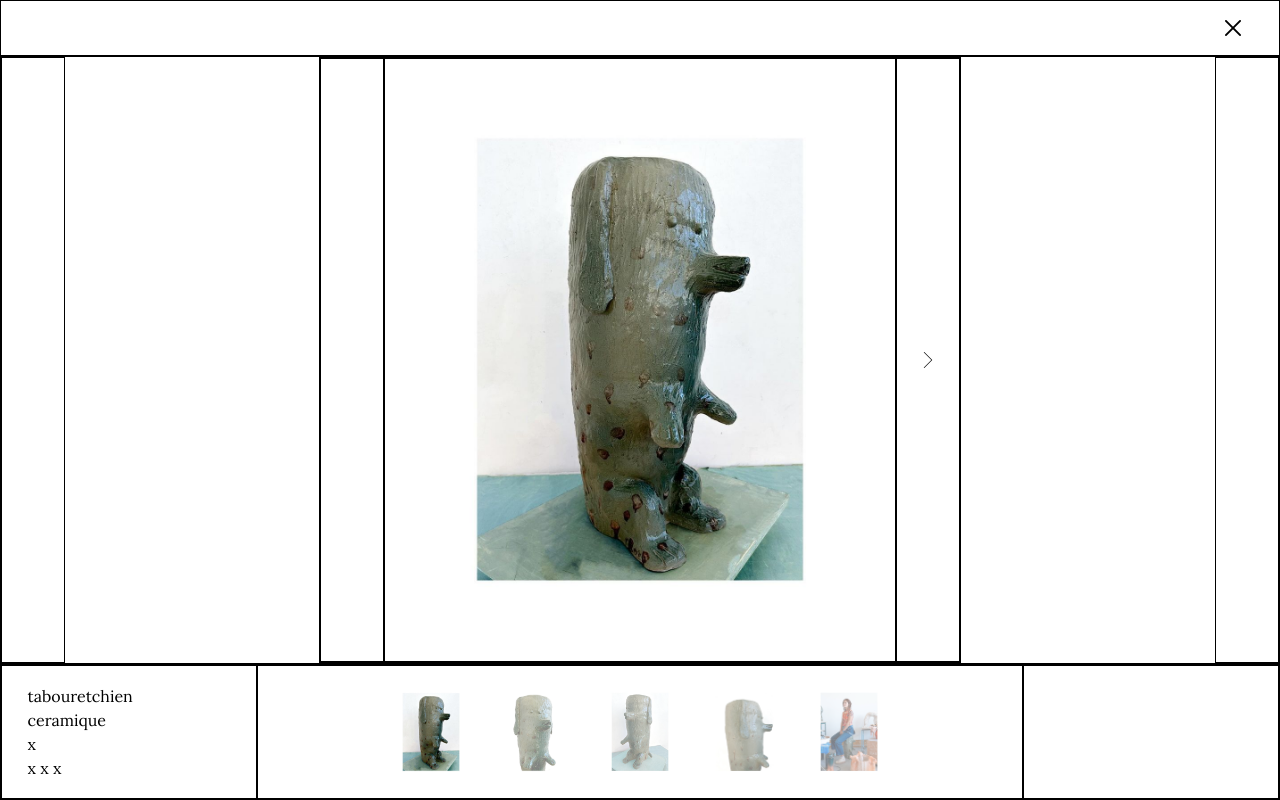
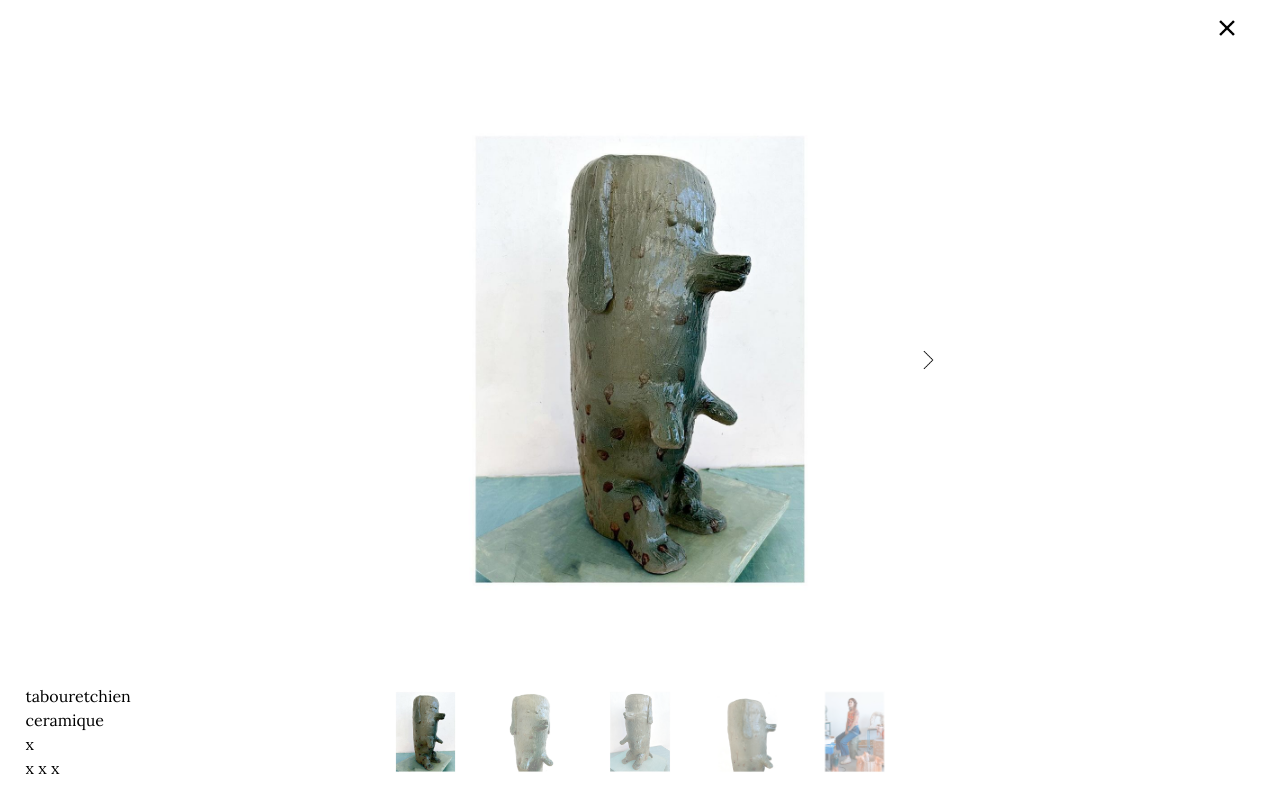
Before and after one commit to zax-pfe/Chloe-Next, a Next.js app: page /gallery/0 in a window 1280 px wide. Built offline with nearby package versions, Linux system fonts and the light colour scheme.

Commit message:
pageitem finished

```diff
--- /dev/null
+++ b/src/components/icons.tsx
@@ -0,0 +1,17 @@
+import Image from "next/image";
+import arrow_right from "../../public/icons/arrow-right.png";
+import arrow_left from "../../public/icons/arrow-left.png";
+import crossIcon from "../../public/icons/x.png";
+import "../styles/icons.css";
+
+export function ArrowNextIcon() {
+  return <Image className="icon" src={arrow_right} alt="arrow icon" />;
+}
+
+export function ArrowPrevtIcon() {
+  return <Image className="icon" src={arrow_left} alt="arrow icon" />;
+}
+
+export function CrossIcon() {
+  return <Image className="icon" src={crossIcon} alt="cross icon" />;
+}
--- a/src/components/pageItem.tsx
+++ b/src/components/pageItem.tsx
@@ -3,15 +3,13 @@ import { useRouter } from "next/navigation";
 import React, { useState, useEffect } from "react";
 import { artlist } from "../data/artlist";
 import "../styles/pageItem.css";
-import crossIcon from "../../public/icons/x.png";
-import arrow_left from "../../public/icons/arrow-left.png";
-import arrow_right from "../../public/icons/arrow-right.png";
 import Image from "next/image";
 import { Dispatch, SetStateAction } from "react";
 import Link from "next/link";
 import Router from "next/router";
 import { motion, AnimatePresence } from "framer-motion";
 import Thumbnails from "./thumbnails";
+import { ArrowNextIcon, ArrowPrevtIcon, CrossIcon } from "../components/icons";
 
 interface PageItemProps {
   index: number;
@@ -44,55 +42,46 @@ function PageItem(props: PageItemProps) {
 
   return (
     <div className={"pageItem-container"}>
-      <div className="top-container test">
-        <Image
-          className="icon"
-          src={crossIcon}
-          alt="cross icon"
-          onClick={() => handleCloseClick()}
-        />
+      <div className="top-container">
+        <div onClick={() => handleCloseClick()}>
+          <CrossIcon />
+        </div>
       </div>
-      <div className="main-container test">
-        <div className="main-container-item test"></div>
-        <div className="main-container-item test">
-          <div className="main-container-sub-item test">
+      <div className="main-container">
+        <div className="main-container-item"></div>
+        <div className="main-container-item">
+          <div className="main-container-sub-item">
             {activeThumbnail > 0 && (
-              <Image
-                className="icon"
-                src={arrow_left}
-                alt="arrow icon"
-                onClick={() => handlePrevClick()}
-              />
+              <div onClick={() => handlePrevClick()}>
+                <ArrowPrevtIcon />
+              </div>
             )}
           </div>
-          <div className="main-container-image test">
+          <div className="main-container-image">
             <Image
               className="main-image"
               src={activeImage}
               alt={`cover ${artwork.name}`}
             />
           </div>
-          <div className="main-container-sub-item test">
+          <div className="main-container-sub-item">
             {activeThumbnail < index_max_thumbnail - 1 && (
-              <Image
-                className="icon"
-                src={arrow_right}
-                alt="arrow icon"
-                onClick={() => handleNextClick()}
-              />
+              <div onClick={() => handleNextClick()}>
+                <ArrowNextIcon />
+              </div>
             )}
           </div>
         </div>
-        <div className="main-container-item test"></div>
+        <div className="main-container-item"></div>
       </div>
-      <div className="bot-container test">
-        <div className="bot-item description test">
+      <div className="bot-container">
+        <div className="bot-item description">
           <p>{artwork.name}</p>
           <p>{artwork.materiaux}</p>
           <p>{artwork.date}</p>
           <p>{artwork.dimensions}</p>
         </div>
-        <div className="bot-item thumbnail-container test">
+        <div className="bot-item thumbnail-container">
           <Thumbnails
             thumbnailList={artwork.thumbnail}
             setActiveImage={setActiveImage}
@@ -100,7 +89,7 @@ function PageItem(props: PageItemProps) {
             activeThumbnail={activeThumbnail}
           />
         </div>
-        <div className="bot-item placeholder test"></div>
+        <div className="bot-item placeholder"></div>
       </div>
     </div>
   );
--- /dev/null
+++ b/src/styles/icons.css
@@ -0,0 +1,14 @@
+.icon {
+  height: 30px;
+  width: auto;
+  padding: 4px;
+  cursor: pointer;
+  border-radius: 50%;
+
+  border: 1px solid #ffffff;
+  transition: border-color 0.3s;
+}
+
+.icon:hover {
+  border: 1px solid #5c5c5c;
+}
--- a/src/styles/pageItem.css
+++ b/src/styles/pageItem.css
@@ -100,12 +100,6 @@
   min-width: 20vw;
 }
 
-.icon {
-  height: 2vh;
-  width: auto;
-  cursor: pointer;
-}
-
 @keyframes slideUp {
   from {
     transform: translateY(100%);
```
